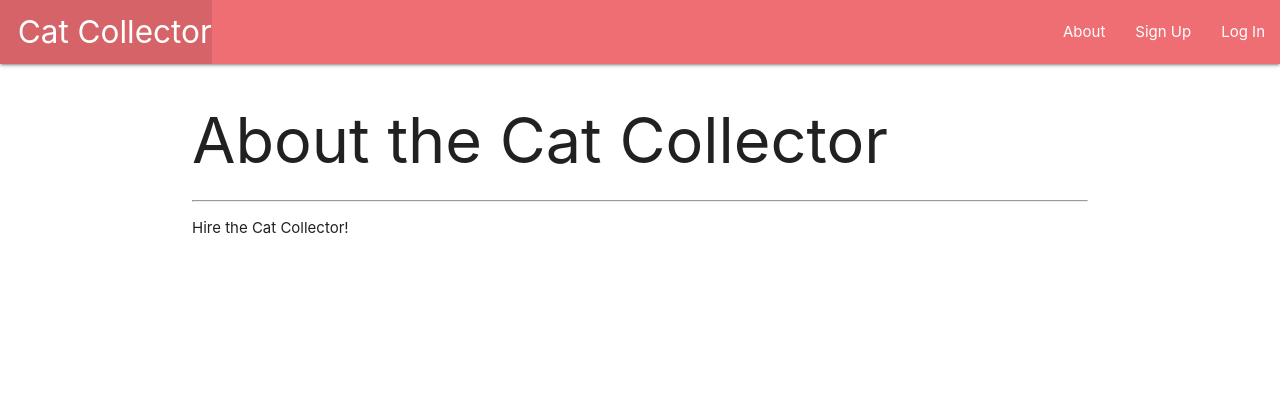
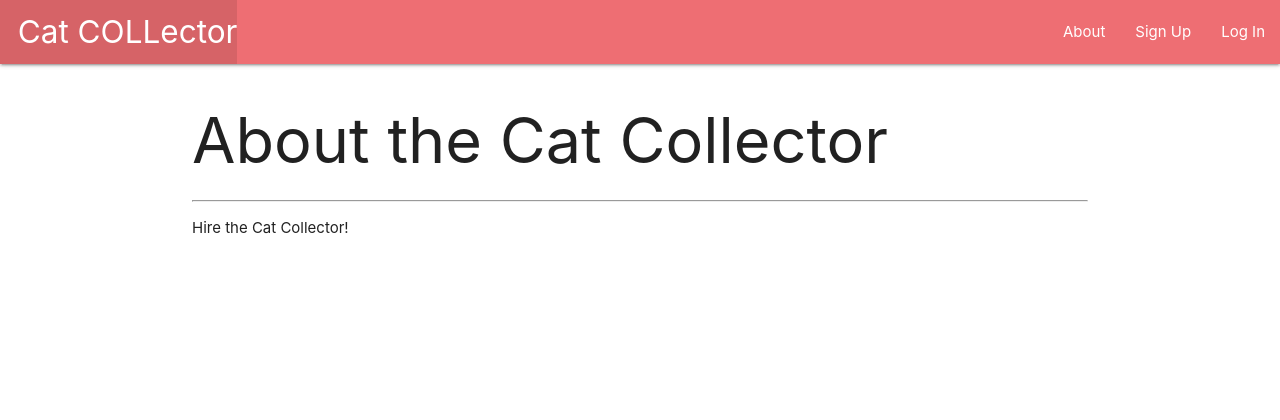
Before and after one commit to DaltonHart/Super-Team, a Django app: page /about/ in a window 1280 px wide. Shown: the top 420 px of the page. Run offline with Django 3.2, Linux system fonts and the light colour scheme.

Commit message:
changed application name

```diff
--- a/main_app/templates/base.html
+++ b/main_app/templates/base.html
@@ -3,12 +3,19 @@
 <!DOCTYPE html>
 <html lang="en">
 	<head>
-  <meta charset="UTF-8">
-  <meta name="viewport" content="width=device-width, initial-scale=1.0">
-  <meta http-equiv="X-UA-Compatible" content="ie=edge">
+		<meta charset="UTF-8" />
+		<meta name="viewport" content="width=device-width, initial-scale=1.0" />
+		<meta http-equiv="X-UA-Compatible" content="ie=edge" />
 		<title>Cat Collector</title>
-  <link rel="stylesheet" href="https://cdnjs.cloudflare.com/ajax/libs/materialize/1.0.0/css/materialize.min.css">
-  <link rel="stylesheet" type="text/css" href="{% static 'css/style.css' %}">
+		<link
+			rel="stylesheet"
+			href="https://cdnjs.cloudflare.com/ajax/libs/materialize/1.0.0/css/materialize.min.css"
+		/>
+		<link
+			rel="stylesheet"
+			type="text/css"
+			href="{% static 'css/style.css' %}"
+		/>
 		<script src="https://cdnjs.cloudflare.com/ajax/libs/materialize/1.0.0/js/materialize.min.js"></script>
 	</head>
 	<body>
@@ -16,7 +23,9 @@
 			<nav>
 				<div class="nav-wrapper">
 					<ul>
-          <li><a href="/" class="left brand-logo">&nbsp;&nbsp;Cat Collector</a></li>
+						<li>
+							<a href="/" class="left brand-logo">&nbsp;&nbsp;Cat COLLector</a>
+						</li>
 					</ul>
 					<ul class="right">
 						<li><a href="{% url 'about' %}">About</a></li>
@@ -35,11 +44,12 @@
 			</nav>
 		</header>
 		<main class="container">
-    {% block content %}
-    {% endblock %}
+			{% block content %} {% endblock %}
 		</main>
 		<footer class="page-footer">
-    <div class="right">All Rights Reserved, &copy; 2019 Cat Collector &nbsp;</div>
+			<div class="right">
+				All Rights Reserved, &copy; 2019 Cat Collector &nbsp;
+			</div>
 		</footer>
 	</body>
 </html>
```
Lines whose indentation alone changed are shown as unchanged.
